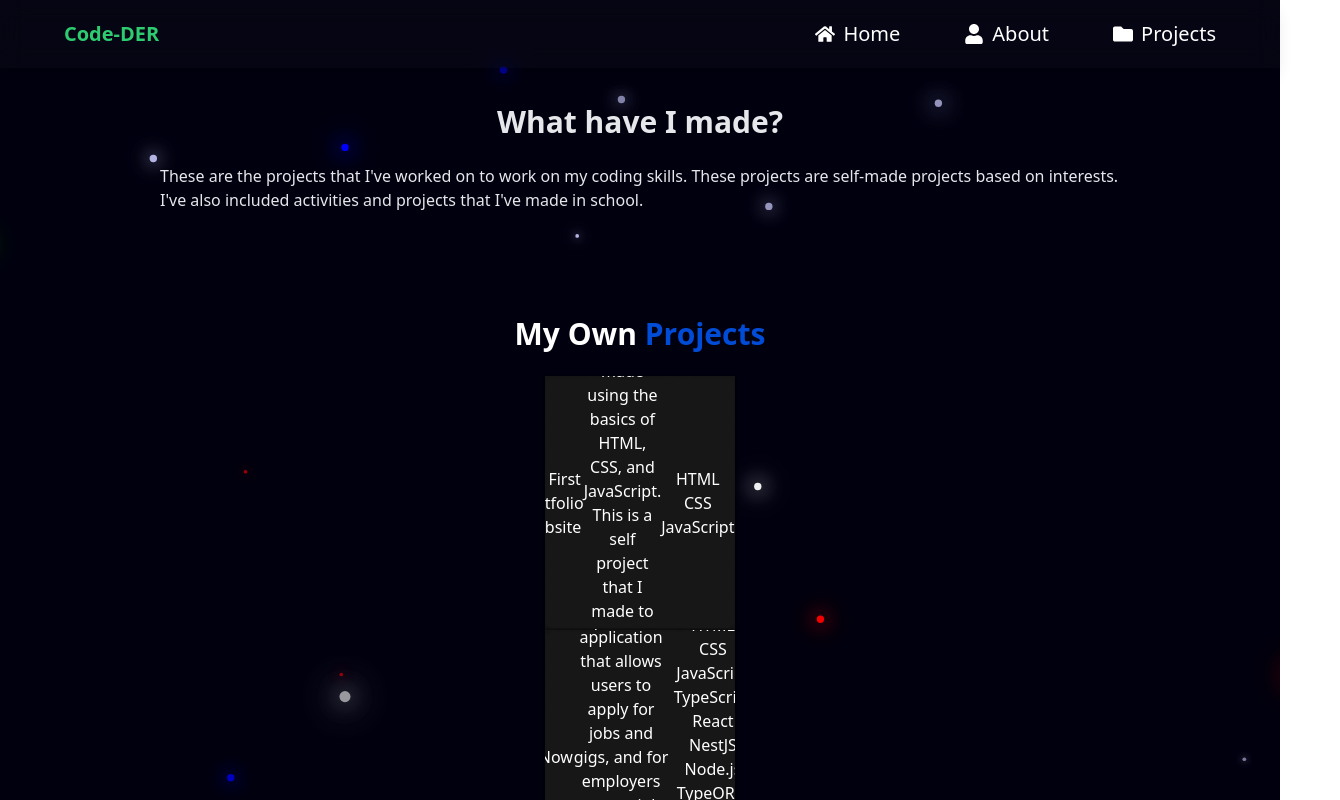
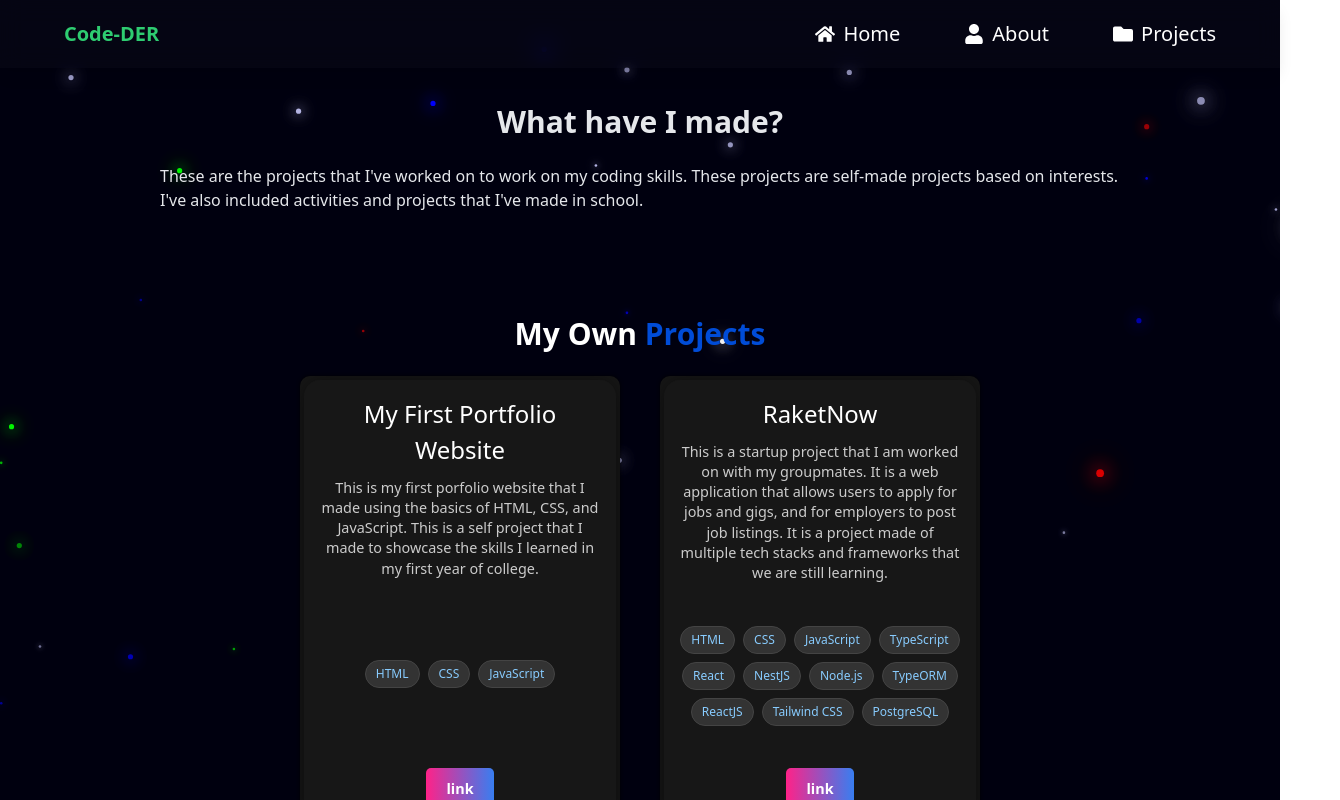
Before and after one commit to Code-DER/Xander-Jay-Cagang-Portfolio, a React (Vite) app in the folder my-portfolio/: page /projects in a window 1280 px wide. Shown: the top 800 px of the page, 1340 px wide, since content can reach past the window. Built offline with nearby package versions, Linux system fonts and the light colour scheme.

Commit message:
feat: set up card layout

```diff
--- a/my-portfolio/src/components/Card.jsx
+++ b/my-portfolio/src/components/Card.jsx
@@ -6,16 +6,18 @@ const Card = ({ data }) => {
             <StyledWrapper>
                 <div className="card" id="card">
                     <div className="content">
+                        <div className="text-section">
                             <h3>{data.title}</h3>
-                    <p>{data.description}</p>
-                    <div>
+                            <p className="description">{data.description}</p>
+                        </div>
+                        <div className="tech-stack">
                             {data.tech.map((tech, index) => {
                                 return (
-                                <p>{tech}</p>
+                                    <span key={index} className="tech-badge">{tech}</span>
                                 )
                             })}
                         </div>
-                    <a href={data.link}>
+                        <a href={data.link} className="action-btn">
                             <div>link</div>
                         </a>
                     </div>
@@ -26,8 +28,8 @@ const Card = ({ data }) => {
 
     const StyledWrapper = styled.div`
         .card {
-        width: 190px;
-        height: 254px;
+            width: 320px;
+            height: 454px;
             background: #171717;
             display: flex;
             justify-content: center;
@@ -35,20 +37,70 @@ const StyledWrapper = styled.div`
             overflow: hidden;
             position: relative;
             box-shadow: 0px 0px 3px 1px #00000088;
+            border-radius: 10px;
             cursor: pointer;
+            z-index: 0;
         }
 
         .card .content {
-        border-radius: 5px;
+            position: absolute;
+            inset: 4px;
+            border-radius: 16px;
             background: #171717;
-        width: 186px;
-        height: 250px;
             z-index: 1;
-        padding: 20px;
+            padding: 16px;
             color: white;
             display: flex;
+            flex-direction: column;
+            justify-content: space-between;
+            align-items: center;
+        }
+
+        // text style
+        .text-section h3 {
+            font-size: 1.5rem;
+            margin-bottom: 10px;
+            color: #fff;
+        }
+
+        .description {
+            font-size: 0.9rem;
+            color: #ccc;
+            line-height: 1.4;
+        }
+
+        // tech badge
+        .tech-stack {
+            display: flex;
+            flex-wrap: wrap;
             justify-content: center;
-        align-items: center;
+            gap: 8px;
+            margin: 15px 0;
+        }
+
+        .tech-badge {
+            background: #333;
+            padding: 4px 10px;
+            border-radius: 15px;
+            font-size: 0.75rem;
+            color: #88ccff;
+            border: 1px solid #444;
+        }
+
+        // Button
+        .action-btn {
+            padding: 10px 20px;
+            background: linear-gradient(90deg, #ff2288, #387ef0);
+            color: white;
+            text-decoration: none;
+            border-radius: 5px;
+            font-weight: bold;
+            font-size: 0.9rem;
+            transition: transform 0.2s;
+        }
+
+        .action-btn:hover {
+            transform: scale(1.05);
         }
 
         .content::before {
@@ -69,15 +121,19 @@ const StyledWrapper = styled.div`
         }
 
         .card::before {
-        opacity: 0;
             content: " ";
             position: absolute;
             display: block;
-        width: 80px;
-        height: 360px;
+            top: 50%;
+            left: 50%;
+            transform: translate(-50%, -50%);
+            width: 100px;
+            height: 180%;
             background: linear-gradient(#ff2288, #387ef0);
+            opacity: 0;
+            z-index: -2;
             transition: opacity 300ms;
-        animation: rotation_9018 8000ms infinite linear;
+            animation: rotation-9018 6000ms infinite linear;
             animation-play-state: paused;
         }
 
@@ -89,20 +145,20 @@ const StyledWrapper = styled.div`
         .card::after {
             position: absolute;
             content: " ";
+            inset: 4px;
             display: block;
-        width: 250px;
-        height: 360px;
             background: #17171733;
-        backdrop-filter: blur(50px);
+            box-shadow: 0 0 20px rgba(0, 0, 0, 0.5);
+            border-radius: 16px;
         }
 
         @keyframes rotation-9018 {
             0% {
-            transform: rotate(0deg);
+                transform: translate(-50%, -50%) rotate(0deg);
             }
 
             100% {
-            transform: rotate(360deg);
+                transform: translate(-50%, -50%) rotate(360deg);
             }
         }`;
 
--- a/my-portfolio/src/components/Projects.jsx
+++ b/my-portfolio/src/components/Projects.jsx
@@ -40,81 +40,33 @@ export default function Projects() {
                         Projects
                     </span>
                 </h1>
-                <div>
+                <motion.div
+                    className="flex justify-center gap-10"
+                >
                     {portfolioData.ownProjects.map((project, index) => {
                         return (
                             <Card data={portfolioData.ownProjects[index]}/>
                         )
                     })}
-                </div>
-                {/* <div>
-                    {portfolioData.ownProjects.map((project, index) => {
-                        return (
-                            <div
-                                key={index}
-                                className="w-[190px] h-[254px] group relative bg-[#171717] flex justify-center items-center cursor-pointer overflow-hidden shadow-[0px_0px_3px_1px_#00000088]"
-                            >
-                                <div
-                                    className="z-[1] h-[250px] w-[186px] flex items-center justify-center rounded-[5px] bg-[#171717] p-5 text-white"
-                                >
-                                    <h3>{project.title}</h3>
-                                    <p>{project.description}</p>
-                                    <div>
-                                        {project.tech.map((tech, index) => {
-                                            return (
-                                                <p>{tech}</p>
-                                            )
-                                        })}
-                                    </div>
-                                    <a href={project.link} target="_blank">
-                                        <div>link</div>
-                                    </a>
-                                </div>
-                            </div>
-                        )
-                    })}
-                </div> */}
+                </motion.div>
             </motion.section>
-            <section>
+            <motion.section>
                 <h1 className="text-3xl font-bold text-center">
                     School {" "}
                     <span className="font-bold text-[#004CD7]">
                         Activities
                     </span>
                 </h1>
-                <div>
+                <motion.div
+                    className="flex justify-center gap-10"
+                >
                     {portfolioData.schoolActivities.map((activity, index) => {
                         return (
                             <Card data={portfolioData.schoolActivities[index]}/>
                         )
                     })}
-                </div>
-                {/* <div>
-                    {portfolioData.schoolActivities.map((activity, index) => {
-                        return (
-                            <div
-                                key={index}
-
-                            >
-                                <div>
-                                <h3>{activity.title}</h3>
-                                <p>{activity.description}</p>
-                                <div>
-                                    {activity.tech.map((tech, index) => {
-                                        return (
-                                            <p>{tech}</p>
-                                        )
-                                    })}
-                                </div>
-                                <a href={activity.link} target="_blank">
-                                    <div>link</div>
-                                </a>
-                                </div>
-                            </div>
-                        )
-                    })}
-                </div> */}
-            </section>
+                </motion.div>
+            </motion.section>
         </>
     );
 }
```
Lines whose indentation alone changed are shown as unchanged.
